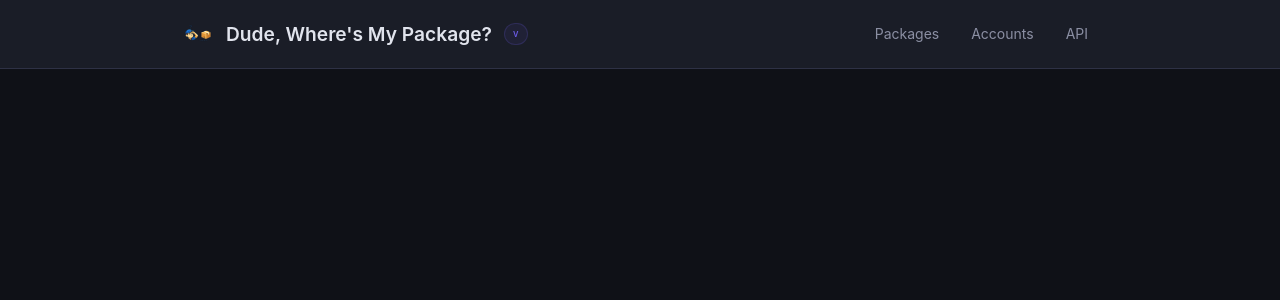
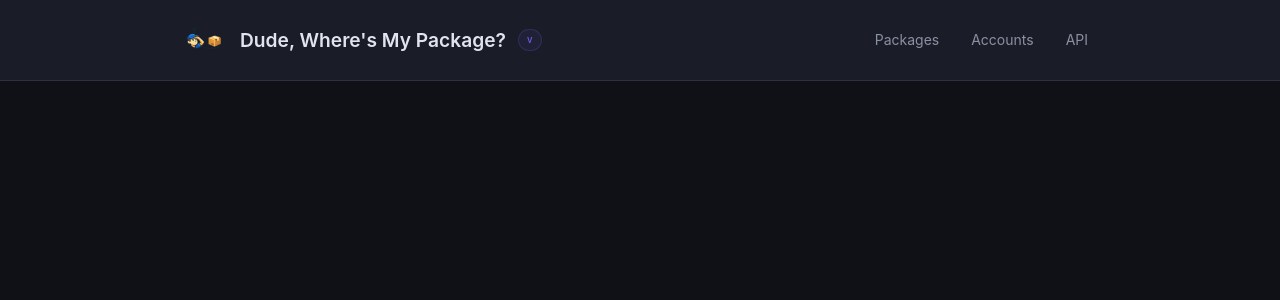
Before and after one commit to stevendejongnl/dude-wheres-my-package, a Python web app: template src/dwmp/templates/base.html in a window 1280 px wide. Shown: the top 300 px of the page. Run offline with Jinja, Linux system fonts and the light colour scheme; the template is opened without the code that fills it, so the values that code supplies are empty.

Commit message:
fix(ui): larger header icon (48px CSS, 96px retina)

```diff
--- a/src/dwmp/templates/base.html
+++ b/src/dwmp/templates/base.html
@@ -180,7 +180,7 @@
   <header>
     <div class="container">
       <h1>
-        <img src="/static/icon-64.png" alt="" style="width:36px;height:36px;vertical-align:middle;margin-right:10px;border-radius:8px;">
+        <img src="/static/icon-64.png" alt="" style="width:48px;height:48px;vertical-align:middle;margin-right:12px;border-radius:10px;">
         Dude, Where's My Package?
         <span class="version-badge">v{{ version }}</span>
       </h1>
```
Also changed, not shown: src/dwmp/static/icon-64.png.
